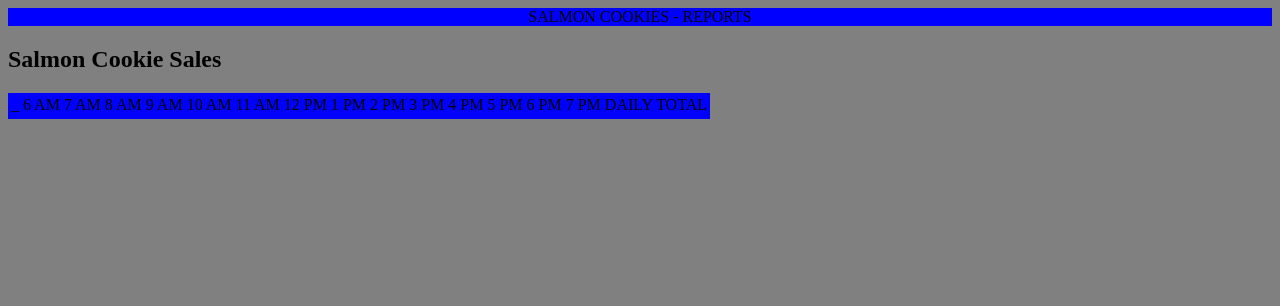
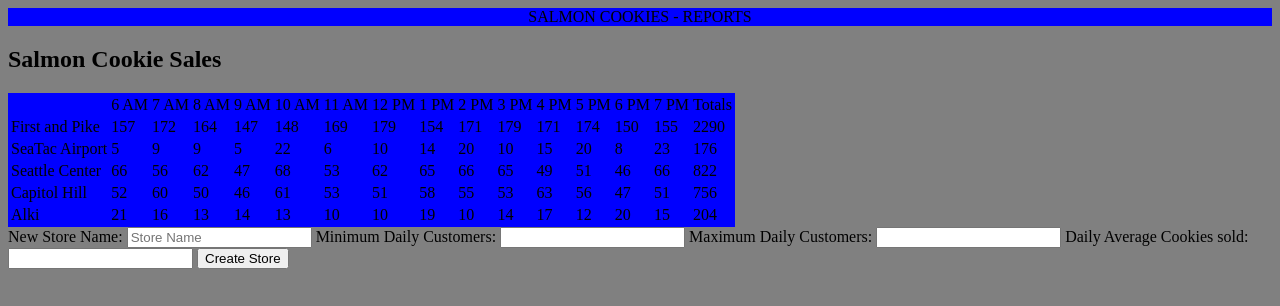
Before and after one commit to ASMO360/cookie-stand, a plain HTML site: page sales.html in a window 1280 px wide. Drawn offline with Linux system fonts and the light colour scheme.

Commit message:
ummm all of my info was missing, I repopluated)

```diff
--- a/app.js
+++ b/app.js
@@ -1,4 +1,8 @@
 'use strict';
+
+var reportHeader = document.getElementById('bus-name');
+reportHeader.textContent = 'SALMON COOKIES - REPORTS';
+
 
 var stores = [];
 
@@ -10,6 +14,7 @@ function Store(storeName, minCust, maxCust, avgCookie) {
   this.dayTotal = 0;
   this.hourlyCookie = [];
   this.hourlyCookiePusher();
+
   stores.push(this);
 }
 
@@ -47,76 +52,76 @@ var alki = new Store('Alki', 2, 16, 4.6);
 console.log('store name: ', alki);
 console.log('stores',stores);
 
-//Creating array with the store name, hourly cookie totals, and daily totals info for the rows
-//pushing name into 1st cell
-console.log('alki.storeName', alki.storeName);
-var rowAlki = [];
-rowAlki.push(alki.storeName);
-console.log ('row alki array: ',rowAlki);
-
-
-//pushing cookie data into array
-//this is not working!!!!!!
-console.log('alki.hourlyCookie: ', alki.hourlyCookie);
-var alkiCoookieData = function(){
-  for(var k = 0; k > 15; k++) {
-    rowAlki.push(alki.hourlyCookie[k]);
-    console.log(rowAlki);
-  }
-};
-alkiCoookieData();
-
-
-//pushing total to array
-rowAlki.push(alki.dayTotal);
-console.log('rowAlki final array:', rowAlki);
-
-
 //creating table*****************************
 //an array for the hours for top row of table.
-var hrs = ['_', '6 AM', '7 AM', '8 AM', '9 AM', '10 AM', '11 AM', '12 PM', '1 PM', '2 PM', '3 PM', '4 PM', '5 PM', '6 PM', '7 PM', 'DAILY TOTAL'];
+var hrs = ['6 AM', '7 AM', '8 AM', '9 AM', '10 AM', '11 AM', '12 PM', '1 PM', '2 PM', '3 PM', '4 PM', '5 PM', '6 PM', '7 PM'];
 //ADDING TABLE
-var tblEl = document.getElementById('sales-tbl');
-var theadEl = document.createElement('thead');
-theadEl.className = 'tbl-head-top';
-theadEl.id = 'sales-tbl-head';
-tblEl.appendChild(theadEl);
-//attached to table
 
-var trheadEl = document.createElement('tr');
-console.log('tr head creation: ',trheadEl);
-trheadEl.className = 'tbl-head-row';
-trheadEl.id = 'sales-tbl-head-row';
-theadEl.appendChild(trheadEl);
-
-for(var i = 0; i < 16; i++) {
-  var tdheadEl = document.createElement('td');
-  console.log('td head creation: ',tdheadEl);
-  tdheadEl.textContent = hrs[i];
-  trheadEl.appendChild(tdheadEl);
+function tableMaker() {
+  var tblEl = document.getElementById('sales-tbl');
+  var header = tableHead();
+  var body = tableBody();
+  tblEl.appendChild(header);
+  tblEl.appendChild(body);
+}
+//create table header
+function tableHead() {
+  var theadEl = document.createElement('thead');
+  theadEl.className = 'tbl-head-top';
+  theadEl.id = 'sales-tbl-head';
+  var topRow = tblRow('', hrs, 'Totals');
+  theadEl.appendChild(topRow);
+  return theadEl;
 }
 
-var tbodyEl = document.createElement('tbody');
-console.log('tbody', tbodyEl);
-tbodyEl.className = 'tbl-body';
-tbodyEl.id = 'sales-tbl-body';
-tblEl.appendChild(tbodyEl);
-
-var tRbodyEl1 = document.createElement('tr');
-console.log('tRbody row 1', tRbodyEl1);
-tRbodyEl1.className = 'tbl-body-row1';
-tRbodyEl1.id = 'sales-tbl-body-row1';
-tbodyEl.appendChild(tRbodyEl1);
-
-
-//First and Pike table info
-for(var j = 0; i < 16; i++) {
-  var tDbody = document.createElement('td');
-  console.log('tDbody loop', tDbody);
-  tDbody.textContent = Store.alki.hourlyCookie[j];
-  tRbodyEl1.appendChild(tDbody);
+//create table body
+function tableBody() {
+  var tbodyEl = document.createElement('tbody');
+  for(var j = 0; j < stores.length; j++) {
+    var bodyRow = tblRow(stores[j].storeName, stores[j].hourlyCookie, stores[j].dayTotal);
+    tbodyEl.appendChild(bodyRow);
+  }
+  return tbodyEl;
 }
 
-//test to create a header via JS
-var reportHeader = document.getElementById('bus-name');
-reportHeader.textContent = 'SALMON COOKIES - REPORTS';
+//function to create tablerows
+function tblRow (storeInfo, cookieInfo, totalsInfo) {
+  var tREl = document.createElement('tr');
+  var tDElhead = document.createElement('td');
+  tDElhead.textContent = storeInfo;
+  tREl.appendChild(tDElhead);
+
+  for(var i = 0; i < cookieInfo.length; i++){
+    var tDELhead2 = document.createElement('td');
+    tDELhead2.textContent = cookieInfo[i];
+    tREl.appendChild(tDELhead2);
+  }
+
+  var tDElhead3 = document.createElement('td');
+  tDElhead3.textContent = totalsInfo;
+  tREl.appendChild(tDElhead3);
+
+  return tREl;
+}
+tableMaker();
+
+var formEl = document.getElementById('newStoreCreator');
+function sentSubmit(event){
+  event.preventDefault();
+  console.log('event listener is working', event.target.newStore.value);
+  var newStoreName = event.target.newStore.value;
+  console.log('newStore', newStore);
+  var newMinCust = parseInt(event.target.minCustomer.value);
+  console.log('newMinCust', newMinCust);
+  var newMaxCust = parseInt(event.target.maxCustomer.value);
+  console.log('newMaxCust', newMaxCust);
+  var newAvg = parseInt(event.target.avgCookieSold.value);
+  console.log('newAvg', newAvg);
+  var newStore = new Store(newStoreName, newMinCust, newMaxCust, newAvg);
+  console.log('new store added into the array: ', stores);
+  let tblEl = document.getElementById('sales-tbl');
+  tblEl.innerHTML = '';
+  tableMaker();
+}
+
+formEl.addEventListener('submit', sentSubmit);
--- a/sales.html
+++ b/sales.html
@@ -13,6 +13,23 @@
       <h2>Salmon Cookie Sales</h2>
       <table id = "sales-tbl">
       </table>
+      <section>
+        <form id = "newStoreCreator">
+          <label> New Store Name:
+            <input name= "newStore" type= "text" placeholder= "Store Name" maxlength= "20">
+          </label>
+          <label>Minimum Daily Customers:
+            <input name= "minCustomer" type= "number">
+          </label>
+          <label>Maximum Daily Customers:
+            <input name= "maxCustomer" type= "number">
+          </label>
+          <label>Daily Average Cookies sold:
+            <input name= "avgCookieSold" type= "number" step= "0.1">
+          </label>
+          <button name= "submit" type= "submit">Create Store</button>
+        </form>
+      </section>
     </main>
     <footer>
     </footer>
```
Also changed, not shown: index.html (+1 -1 lines).
